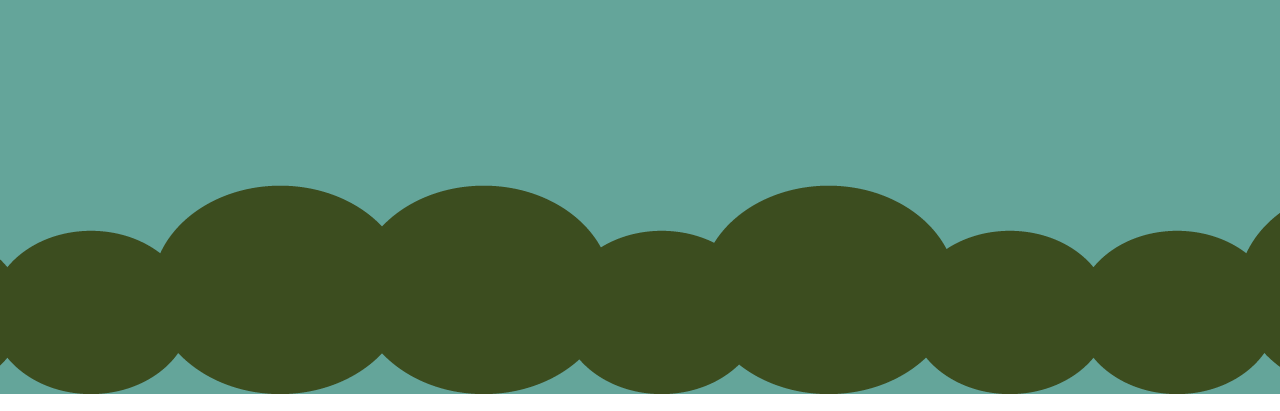
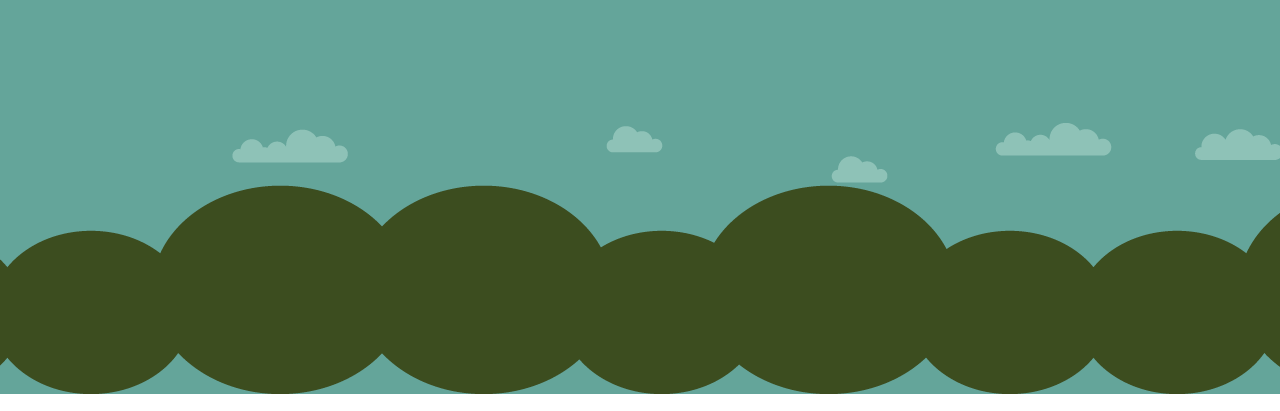
Before and after one commit to lucastavaresdev/Workflow-Front-end-Gulp-SASS-NPM-script-e-Git, a website: page projeto/src/index.html in a window 1280 px wide. Shown: the part 509-920 px from the top of the page. Drawn offline with nearby package versions, Linux system fonts and the light colour scheme.

Commit message:
montando a animação do site na home banner

```diff
--- a/projeto/src/index.html
+++ b/projeto/src/index.html
@@ -36,7 +36,13 @@
                 <p class="header-animado__title">Ola, tudo bem!</p>
                 <h1 class="header-animado__subtitle">eu sou silvia silveira, web design, front-end</h1>
             </div>
-            <div class="header-animado__ilustra"></div>
+            <div class="header-animado__ilustra">
+                <div class="nuvens"></div>
+                <div class="rua"></div>
+                <div class="casas"></div>
+                <div class="carrosCima"></div>
+                <div class="carrosBaixo"></div>
+            </div>
         </div>
 
         <div class="container">
--- a/projeto/src/sass/_partials/_header-animado.scss
+++ b/projeto/src/sass/_partials/_header-animado.scss
@@ -1,9 +1,11 @@
+
 .header-animado{
     $h:300px;
     background-color: $main-color;
     padding-top: 96px;
     margin-bottom: 0;
     padding-bottom: 0;
+
 
    .header-animado__title{
        color: #00151a;
@@ -24,12 +26,30 @@
        background-size: auto 100%;
        background-position: center top;
 
+       &>div{
+            display: none;
+       }
+
        @media screen and (min-width: 480px){
            background-image: url(../imagens/cenario_all_1530.png);
         }
         @media screen  and (min-width:960px){
             background-image: url(../imagens/cenario_bg.png);
             height: $h;
+            position: relative;
+
+            &>div{
+                display: block;
+                height: 100%;
+                position: absolute;
+                top: 0;
+                left: 0;
+                right: 0;
+            }
+
+            .nuvens{
+                background-image: url(../imagens/cenario_nuvens.png);
+            }
         }
    }
 }
--- a/projeto/src/sass/_partials/_header-nav.scss
+++ b/projeto/src/sass/_partials/_header-nav.scss
@@ -53,6 +53,7 @@
                 border-top: 1px solid darken($main-color, 7%);
                 padding: 1em;
 
+
                 &:hover{
                     background: darken($main-color, 5%);
                 }
--- a/projeto/src/sass/main.scss
+++ b/projeto/src/sass/main.scss
@@ -3,6 +3,5 @@
 @import '_base';
 @import '_variables';
 
-
 @import '_partials/_header-nav';
 @import '_partials/_header-animado';
```
Also changed, not shown: projeto/src/css/main.css, projeto/src/css/partials/header-animado.css (added), 2 other files.
